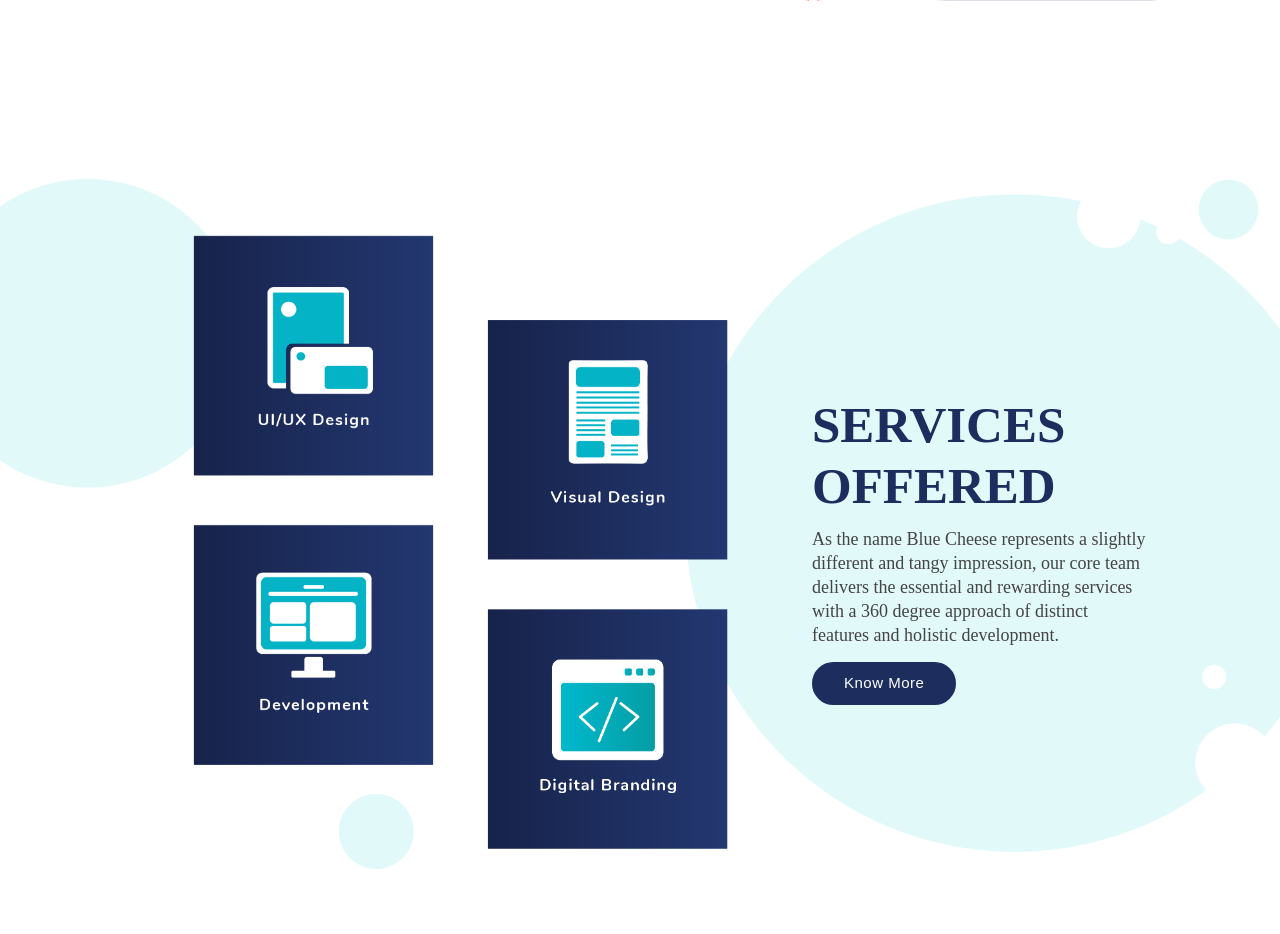
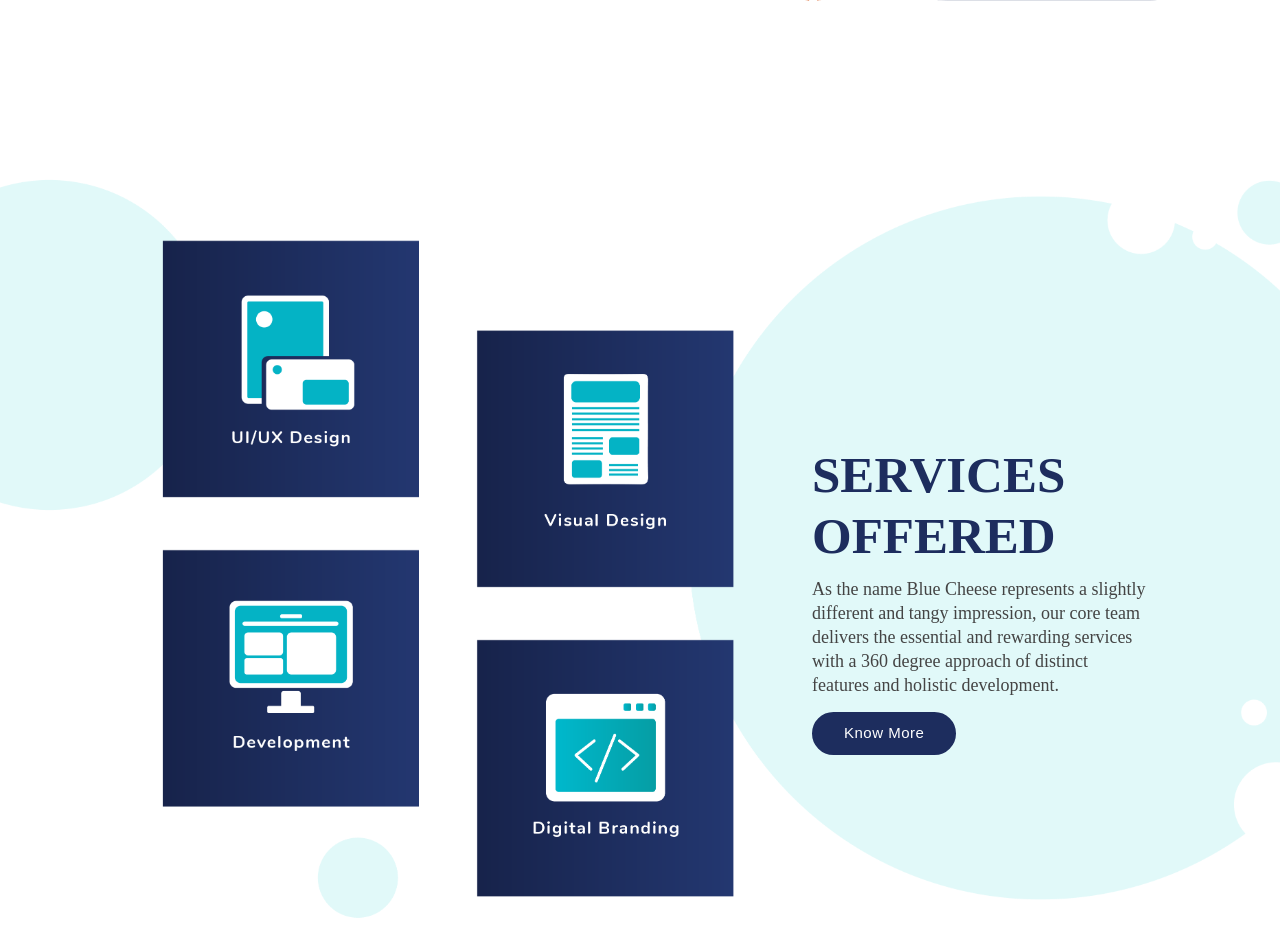
Before and after one commit to RoshaniSitlani05/blue-cheese, a PHP site: page / in a window 1280 px wide. Shown: the part 458-1392 px from the top of the page. Run offline with PHP 8.4, Linux system fonts and the light colour scheme; some web fonts are replaced.

Commit message:
add padding

```diff
--- a/assets/css/style.css
+++ b/assets/css/style.css
@@ -681,7 +681,7 @@
 --------------------------------------------------------------*/
 .featured-services {
     margin: 80px 0;
-    padding: 200px 0px 150px 0;
+    padding: 250px 0px 150px 0;
     background: url("../img/background.png") center no-repeat;
     background-size: cover;
     /*background-size: 100% 100%;*/
```
